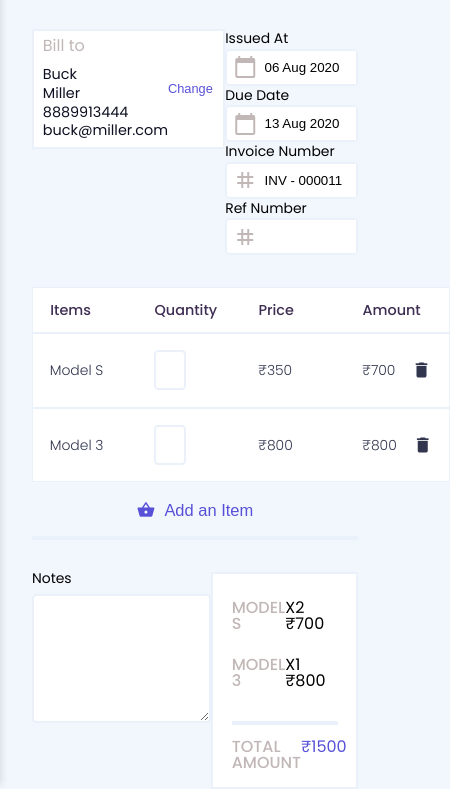
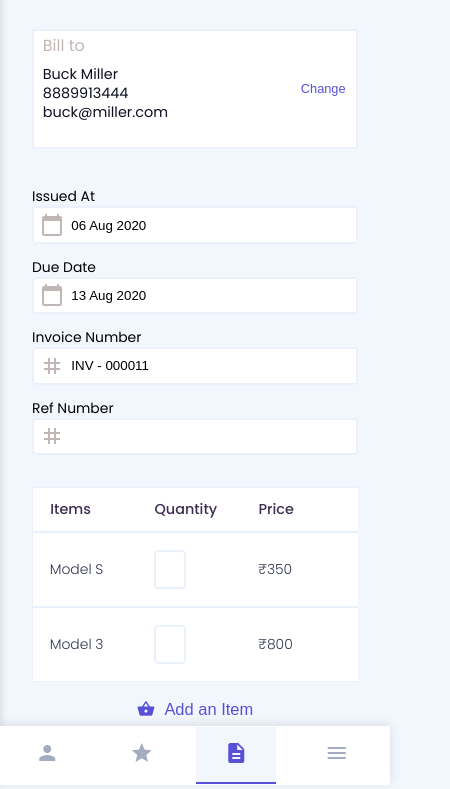
Before and after one commit to ashrivas8/rz-billbook, a website: page src/pages/invoice/create.html in a window 390 px wide. Shown: the part 59-848 px from the top of the page, 450 px wide, since content can reach past the window. Drawn offline with Linux system fonts and the light colour scheme.

Commit message:
added responsiveness to add invoice page

```diff
--- a/src/pages/invoice/create.html
+++ b/src/pages/invoice/create.html
@@ -6,11 +6,12 @@
     <meta name="viewport" content="width=device-width, initial-scale=1.0">
     <link rel="stylesheet" href="../../styles/common.css" />
     <link rel="stylesheet" href="../../styles/invoice.css" />
+    <script defer src="/script/main.js"></script>
     <title>Billbook | Create New Invoice</title>
 </head>
 
-<body class="dashboard">
-  <nav class="nav-bar">
+<body class="dashboard" style="overflow-y: auto;">
+  <nav class="nav-bar" id="nav-bar">
     <ul>
       <a href="/pages/customers">
         <li class="nav-item"><i class="material-icons">person</i> Customers</li>
@@ -27,6 +28,23 @@
     </ul>
   </nav>
 
+  <nav class="bottom-nav">
+    <ul>
+      <li class="bottom-nav-item">
+        <a href="/pages/customers"><i class="material-icons">person</i></a>
+      </li>
+      <li class="bottom-nav-item">
+        <a href="/pages/items"><i class="material-icons">star</i></a>
+      </li>
+      <li class="bottom-nav-item bottom-nav-item--active">
+        <a href="#"><i class="material-icons">description</i></a>
+      </li>
+      <li class="bottom-nav-item">
+        <button onclick="showNavBar(event)"><i class="material-icons">menu</i></button>
+      </li>
+    </ul>
+  </nav>
+
   <main class="content">
     <header class="content__header">
       <h1>New Invoice</h1>
@@ -36,7 +54,7 @@
       </button>
     </header>
 
-    <div class="section" style="justify-content: space-between;">
+    <div class="section section--sb">
       <div class="billing-details">
         <div>
           <span class="billing-details__heading">Bill to</span>
@@ -79,6 +97,7 @@
     </div>
 
     <div class="section">
+        <div class="scrollable-table">
           <table>
             <thead>
               <tr>
@@ -113,6 +132,7 @@
               </tr>
             </tbody>
           </table>
+        </div>
         <button class="btn btn--text add-btn">
           <i class="material-icons btn__icon--large btn__icon--left" role="button">
             shopping_basket
@@ -122,7 +142,8 @@
         <div class="divider divider--full"></div>
     </div>
 
-    <div class="section" style="justify-content: space-between;">
+    <div class="section section--sb">
+      <div style="display: flex;">
         <label for="notes">
           Notes
           <textarea
@@ -132,6 +153,7 @@
             class="text-area text-area--vertical"
           ></textarea>
         </label>
+    </div>
 
       <div class="checkout-info">
         <div class="info-row">
--- a/src/styles/common.css
+++ b/src/styles/common.css
@@ -94,6 +94,7 @@
   border-radius: 0.3em;
   border: 2px solid #ebf1fa;
   background-color: #ffffff;
+  min-width: 250px;
 }
 
 .text-area--vertical {
--- a/src/styles/invoice.css
+++ b/src/styles/invoice.css
@@ -30,6 +30,10 @@
   display: flex;
 }
 
+.section--sb {
+  justify-content: space-between;
+}
+
 table {
   border-collapse: collapse;
   border-spacing: 0;
@@ -48,7 +52,6 @@
 
 .section:nth-last-child(1) {
   margin-top: 2em;
-  flex-direction: row;
 }
 
 th {
@@ -111,6 +114,7 @@
   width: 45%;
   text-transform: uppercase;
   height: max-content;
+  min-width: 250px;
 }
 
 .info-row {
@@ -136,8 +140,6 @@
   position:relative;
   background:var(--secondary-bg-color);
   padding-left: 2.3em;
-  /* direction: rtl; */
-  /* width: 200px; */
   border-radius: 0.3em;
   border: 2px solid #ebf1fa;
 }
@@ -168,3 +170,23 @@
   height:0.4em;
   color: var(--light-grey-text);
 }
+
+@media screen and (max-width: 900px) {
+  .section {
+    flex-direction: column;
+  }
+
+  .checkout-info {
+    display: flex;
+    flex-direction: column;
+  }
+
+  .input-details {
+    margin-top: 1.5em;
+    flex-direction: column;
+  }
+
+  .input-details > label {
+    margin-top: 1em;
+  }
+}
```
Lines whose indentation alone changed are shown as unchanged.
